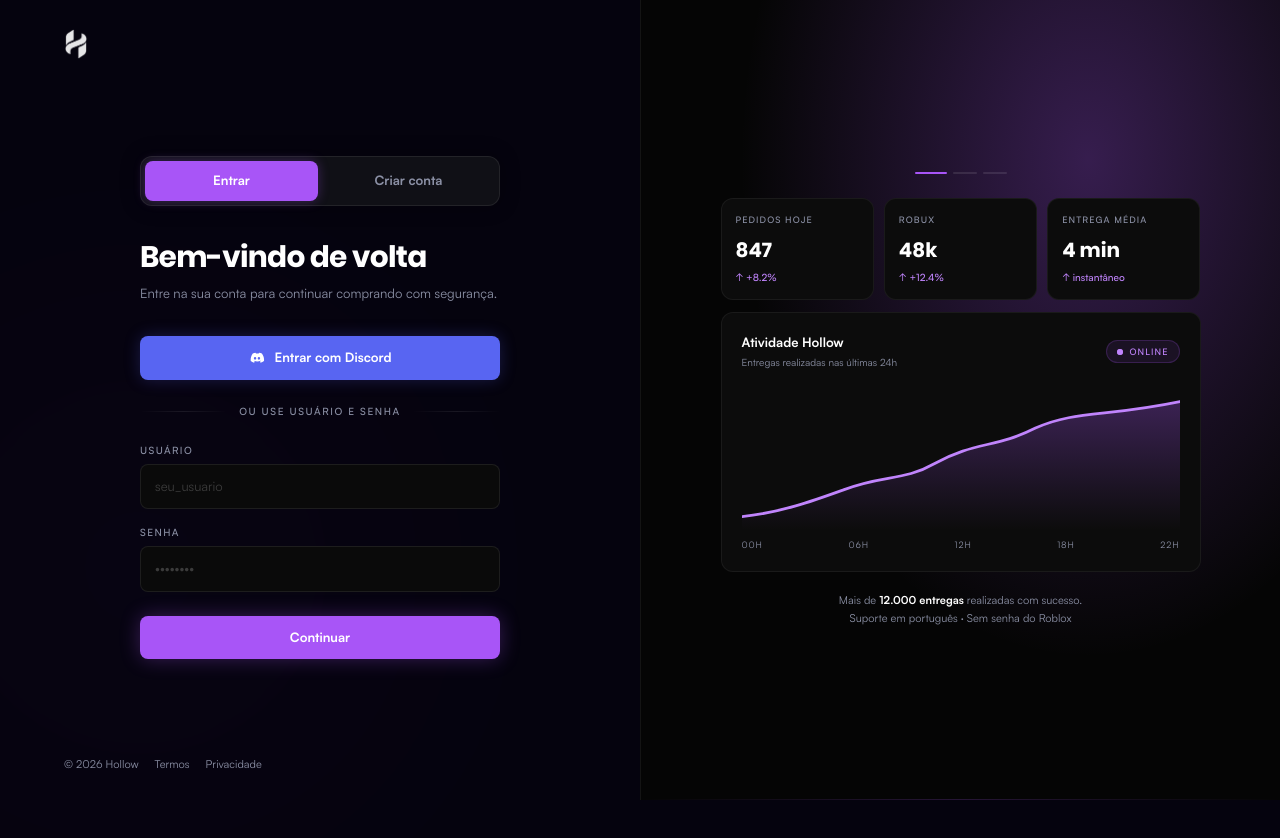
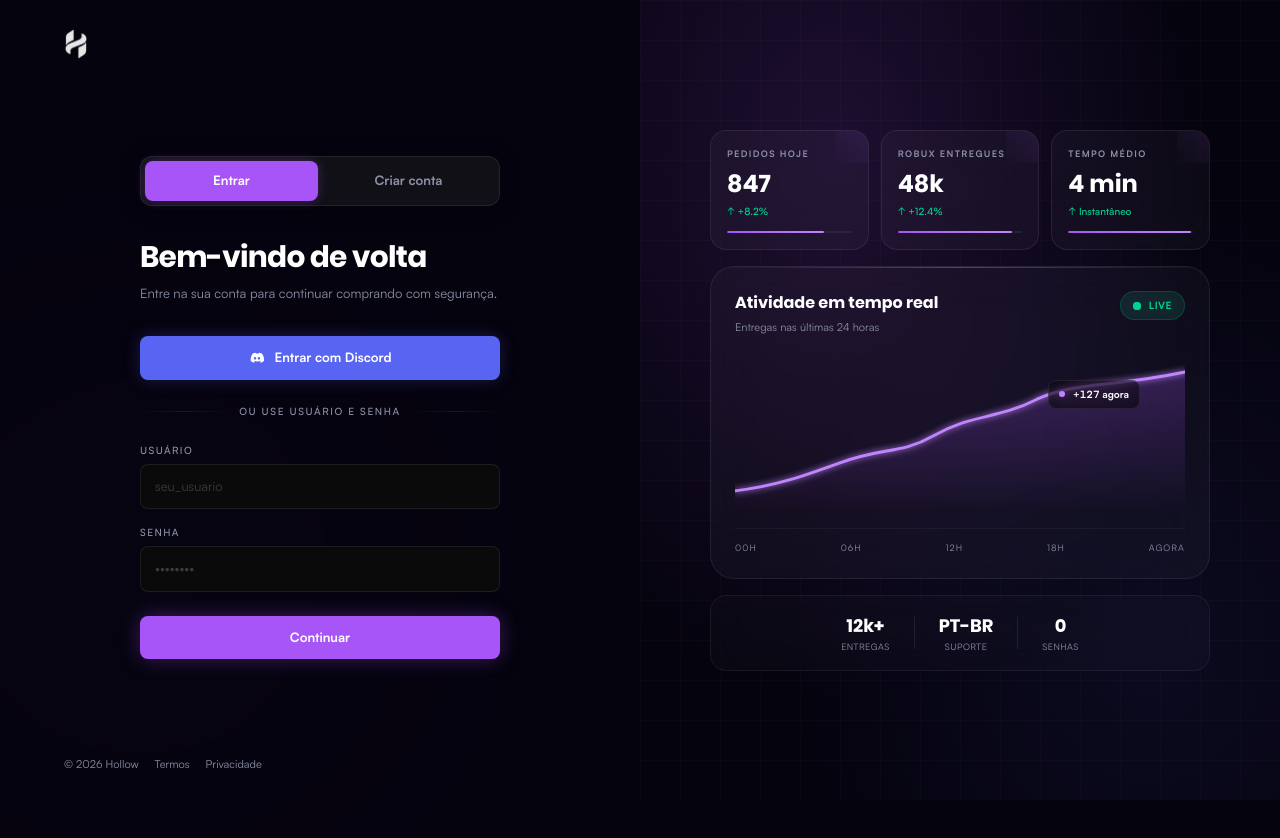
Before and after one commit to haise202020/hollow, a Next.js app: page /login in a window 1280 px wide. Shown: the top 838 px of the page. Built offline with nearby package versions, Linux system fonts and the light colour scheme.

Commit message:
Atualização do projeto

```diff
--- a/src/components/LoginClient.tsx
+++ b/src/components/LoginClient.tsx
@@ -232,84 +232,123 @@ export function LoginClient() {
         </footer>
       </section>
 
-      {/* Right panel — stats & activity dashboard */}
-      <aside className="relative hidden overflow-hidden border-l border-white/[0.06] bg-[#050505] lg:flex lg:items-center lg:justify-center lg:px-10 lg:py-12">
+      {/* Right panel — glassmorphism dashboard */}
+      <aside className="relative hidden overflow-hidden lg:flex lg:items-center lg:justify-center lg:px-10 lg:py-12">
+        {/* Background layers */}
         <div
           aria-hidden
-          className="pointer-events-none absolute inset-0 bg-[radial-gradient(ellipse_at_70%_20%,var(--accent-glow),transparent_55%)]"
+          className="pointer-events-none absolute inset-0 bg-[#05030e]"
         />
         <div
           aria-hidden
-          className="pointer-events-none absolute bottom-0 left-0 right-0 h-px bg-gradient-to-r from-transparent via-[var(--accent)]/20 to-transparent"
+          className="pointer-events-none absolute inset-0 bg-[radial-gradient(ellipse_at_30%_20%,rgba(168,85,247,0.15),transparent_60%)]"
+        />
+        <div
+          aria-hidden
+          className="pointer-events-none absolute inset-0 bg-[radial-gradient(ellipse_at_80%_80%,rgba(88,101,242,0.08),transparent_50%)]"
+        />
+        {/* Subtle grid pattern */}
+        <div
+          aria-hidden
+          className="pointer-events-none absolute inset-0 opacity-[0.03]"
+          style={{
+            backgroundImage:
+              "linear-gradient(rgba(255,255,255,0.5) 1px, transparent 1px), linear-gradient(90deg, rgba(255,255,255,0.5) 1px, transparent 1px)",
+            backgroundSize: "40px 40px",
+          }}
         />
 
-        <div className="relative w-full max-w-[480px]">
-          {/* Indicator dots */}
-          <div className="mb-6 flex justify-center gap-1.5">
-            <span className="h-0.5 w-8 rounded-full bg-[var(--accent)]" />
-            <span className="h-0.5 w-6 rounded-full bg-white/10" />
-            <span className="h-0.5 w-6 rounded-full bg-white/10" />
-          </div>
-
-          {/* Stats cards */}
-          <div className="grid grid-cols-3 gap-2.5">
+        <div className="relative w-full max-w-[500px] space-y-4">
+          {/* Glass stats row */}
+          <div className="grid grid-cols-3 gap-3">
             {[
-              { label: "Pedidos hoje", value: "847", delta: "+8.2%" },
-              { label: "Robux", value: "48k", delta: "+12.4%" },
-              { label: "Entrega média", value: "4 min", delta: "instantâneo" },
+              { label: "Pedidos hoje", value: "847", delta: "+8.2%", bar: 78 },
+              { label: "Robux entregues", value: "48k", delta: "+12.4%", bar: 92 },
+              { label: "Tempo médio", value: "4 min", delta: "Instantâneo", bar: 98 },
             ].map((stat) => (
               <div
                 key={stat.label}
-                className="group rounded-xl border border-white/[0.06] bg-[#0c0c0c] p-3.5 transition-colors hover:border-[var(--accent)]/20"
+                className="group relative overflow-hidden rounded-2xl border border-white/[0.08] bg-white/[0.03] p-4 backdrop-blur-xl transition-all duration-500 hover:border-[var(--accent)]/30 hover:bg-white/[0.05] hover:shadow-[0_8px_32px_rgba(168,85,247,0.12)]"
               >
-                <p className="text-[9px] font-medium uppercase tracking-[0.12em] text-[var(--fg-muted)]">
+                {/* Corner accent */}
+                <div
+                  aria-hidden
+                  className="pointer-events-none absolute right-0 top-0 h-8 w-8 bg-gradient-to-bl from-[var(--accent)]/10 to-transparent"
+                />
+
+                <p className="text-[9px] font-semibold uppercase tracking-[0.15em] text-[var(--fg-muted)]">
                   {stat.label}
                 </p>
-                <p className="mt-2.5 font-display text-xl font-bold text-white">
+                <p className="mt-2 font-display text-2xl font-bold tabular-nums text-white">
                   {stat.value}
                 </p>
-                <p className="mt-1.5 text-[10px] font-medium text-[var(--accent-bright)]">
+                <p className="mt-1 text-[10px] font-medium text-emerald-400">
                   ↑ {stat.delta}
                 </p>
+
+                {/* Mini progress bar */}
+                <div className="mt-3 h-[2px] w-full overflow-hidden rounded-full bg-white/[0.06]">
+                  <div
+                    className="h-full rounded-full bg-gradient-to-r from-[var(--accent)] to-[var(--accent-bright)]"
+                    style={{ width: `${stat.bar}%` }}
+                  />
+                </div>
               </div>
             ))}
           </div>
 
-          {/* Activity chart card */}
-          <div className="mt-3 rounded-xl border border-white/[0.06] bg-[#0c0c0c] p-5">
-            <div className="mb-4 flex items-center justify-between">
+          {/* Glass chart card */}
+          <div className="relative overflow-hidden rounded-3xl border border-white/[0.08] bg-white/[0.03] p-6 backdrop-blur-xl">
+            {/* Top glow line */}
+            <div
+              aria-hidden
+              className="pointer-events-none absolute inset-x-0 top-0 h-px bg-gradient-to-r from-transparent via-[var(--accent)]/50 to-transparent"
+            />
+
+            <div className="mb-5 flex items-start justify-between">
               <div>
-                <p className="text-[13px] font-semibold text-white">
-                  Atividade Hollow
+                <p className="font-display text-base font-bold text-white">
+                  Atividade em tempo real
                 </p>
-                <p className="mt-0.5 text-[10px] text-[var(--fg-muted)]">
-                  Entregas realizadas nas últimas 24h
+                <p className="mt-1 text-[11px] text-[var(--fg-muted)]">
+                  Entregas nas últimas 24 horas
                 </p>
               </div>
-              <span className="inline-flex items-center gap-1.5 rounded-full border border-[var(--accent)]/20 bg-[var(--accent)]/10 px-2.5 py-1 text-[9px] font-medium uppercase tracking-[0.12em] text-[var(--accent-bright)]">
-                <span className="relative flex h-1.5 w-1.5">
-                  <span className="absolute inline-flex h-full w-full animate-ping rounded-full bg-[var(--accent-bright)] opacity-75" />
-                  <span className="relative inline-flex h-1.5 w-1.5 rounded-full bg-[var(--accent-bright)]" />
+              <span className="inline-flex items-center gap-2 rounded-full border border-emerald-400/20 bg-emerald-400/10 px-3 py-1.5 backdrop-blur-sm">
+                <span className="relative flex h-2 w-2">
+                  <span className="absolute inline-flex h-full w-full animate-ping rounded-full bg-emerald-400 opacity-75" />
+                  <span className="relative inline-flex h-2 w-2 rounded-full bg-emerald-400" />
                 </span>
-                Online
+                <span className="text-[10px] font-semibold uppercase tracking-wider text-emerald-400">
+                  Live
+                </span>
               </span>
             </div>
 
+            {/* Chart area with glass effect */}
+            <div className="relative">
               <svg
-              viewBox="0 0 400 130"
-              className="h-36 w-full"
+                viewBox="0 0 400 140"
+                className="h-40 w-full"
                 preserveAspectRatio="none"
                 aria-hidden
               >
                 <defs>
-                <linearGradient id="hollowChartFill" x1="0" y1="0" x2="0" y2="1">
-                  <stop offset="0%" stopColor="var(--accent)" stopOpacity="0.3" />
+                  <linearGradient id="glassChartFill" x1="0" y1="0" x2="0" y2="1">
+                    <stop offset="0%" stopColor="var(--accent)" stopOpacity="0.25" />
                     <stop offset="100%" stopColor="var(--accent)" stopOpacity="0" />
                   </linearGradient>
+                  <filter id="chartGlow">
+                    <feGaussianBlur stdDeviation="3" result="blur" />
+                    <feMerge>
+                      <feMergeNode in="blur" />
+                      <feMergeNode in="SourceGraphic" />
+                    </feMerge>
+                  </filter>
                 </defs>
                 <path
-                d={`${CHART_POINTS} L400,130 L0,130 Z`}
-                fill="url(#hollowChartFill)"
+                  d={`${CHART_POINTS} L400,140 L0,140 Z`}
+                  fill="url(#glassChartFill)"
                 />
                 <path
                   d={CHART_POINTS}
@@ -317,24 +356,52 @@ export function LoginClient() {
                   stroke="var(--accent-bright)"
                   strokeWidth="2.5"
                   strokeLinecap="round"
+                  filter="url(#chartGlow)"
                 />
               </svg>
 
-            <div className="mt-2 flex justify-between text-[9px] uppercase tracking-[0.1em] text-[var(--fg-muted)]">
+              {/* Floating data point indicator */}
+              <div className="absolute right-[10%] top-[15%] flex items-center gap-2 rounded-lg border border-white/[0.08] bg-black/60 px-2.5 py-1.5 backdrop-blur-md">
+                <span className="h-1.5 w-1.5 rounded-full bg-[var(--accent-bright)] shadow-[0_0_6px_var(--accent-glow)]" />
+                <span className="text-[10px] font-semibold tabular-nums text-white">
+                  +127 agora
+                </span>
+              </div>
+            </div>
+
+            {/* Time axis */}
+            <div className="mt-3 flex justify-between border-t border-white/[0.04] pt-3 text-[9px] uppercase tracking-[0.12em] text-[var(--fg-muted)]">
               <span>00h</span>
               <span>06h</span>
               <span>12h</span>
               <span>18h</span>
-              <span>22h</span>
+              <span>Agora</span>
             </div>
           </div>
 
-          {/* Trust line */}
-          <p className="mt-5 text-center text-[11px] leading-relaxed text-[var(--fg-muted)]">
-            Mais de <span className="font-semibold text-white">12.000 entregas</span> realizadas com sucesso.
-            <br />
-            Suporte em português · Sem senha do Roblox
+          {/* Glass trust badge */}
+          <div className="flex items-center justify-center gap-6 rounded-2xl border border-white/[0.06] bg-white/[0.02] px-6 py-4 backdrop-blur-lg">
+            <div className="text-center">
+              <p className="font-display text-lg font-bold text-white">12k+</p>
+              <p className="text-[9px] uppercase tracking-wider text-[var(--fg-muted)]">
+                Entregas
               </p>
+            </div>
+            <div className="h-8 w-px bg-white/[0.08]" />
+            <div className="text-center">
+              <p className="font-display text-lg font-bold text-white">PT-BR</p>
+              <p className="text-[9px] uppercase tracking-wider text-[var(--fg-muted)]">
+                Suporte
+              </p>
+            </div>
+            <div className="h-8 w-px bg-white/[0.08]" />
+            <div className="text-center">
+              <p className="font-display text-lg font-bold text-white">0</p>
+              <p className="text-[9px] uppercase tracking-wider text-[var(--fg-muted)]">
+                Senhas
+              </p>
+            </div>
+          </div>
         </div>
       </aside>
     </div>
```
Lines whose indentation alone changed are shown as unchanged.
